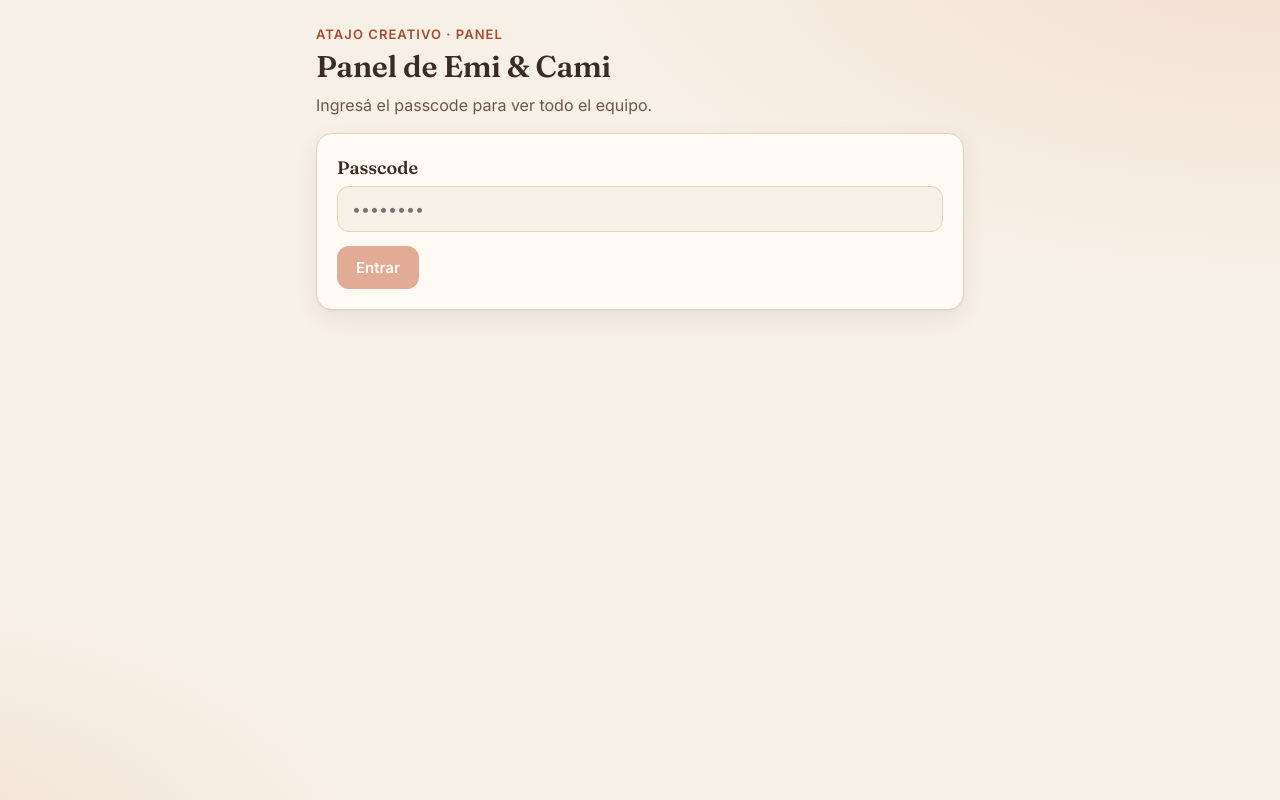
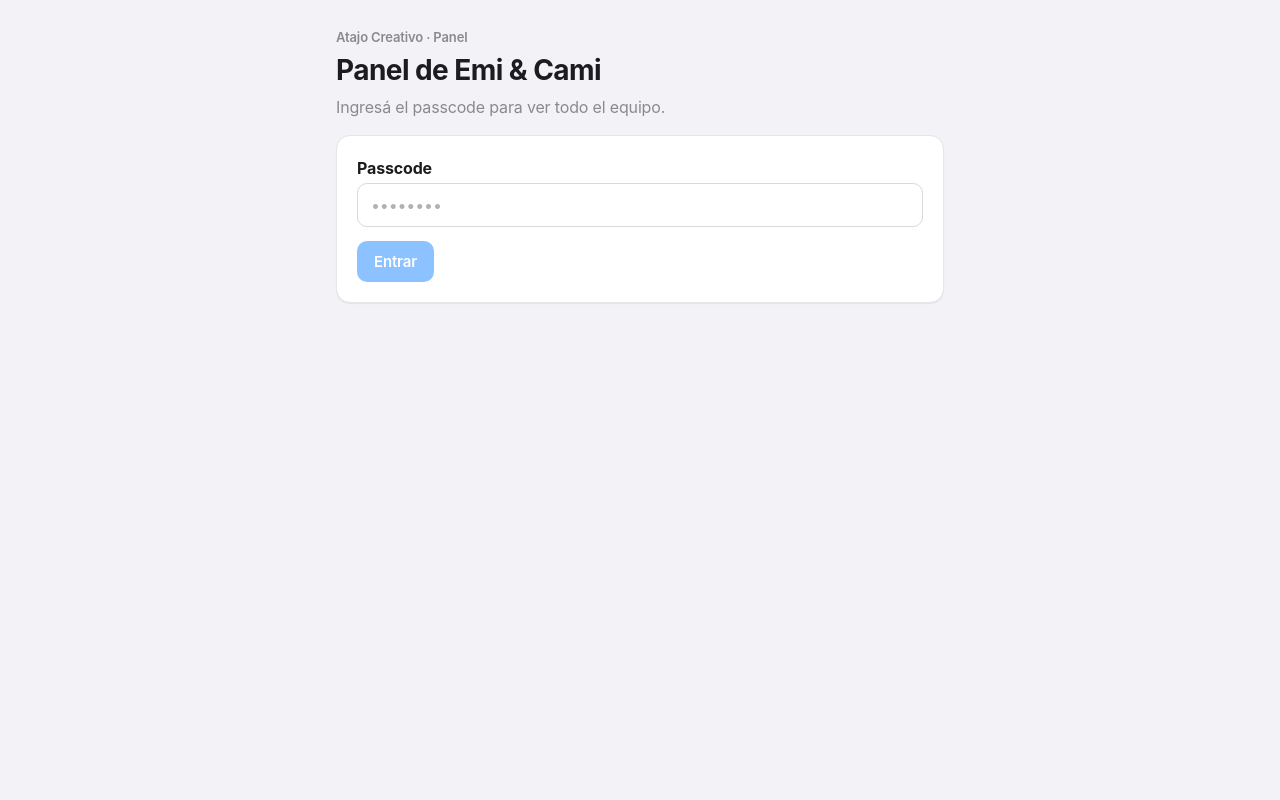
Before and after one commit to emycba94-star/atajo-creativo, a Next.js app: page /panel in a window 1280 px wide. Built offline with nearby package versions, Linux system fonts and the light colour scheme.

Commit message:
Estetica Notion/iOS: fondo claro, tarjetas blancas, tipografia del sistema, azul iOS

```diff
--- a/app/globals.css
+++ b/app/globals.css
@@ -1,24 +1,27 @@
 /* =========================================================
-   Atajo Creativo · estética cálida (terracota / crema)
-   Mobile-first. Tipografía serif display + sans para body.
+   Atajo Creativo · estética Notion / iOS
+   Fondo gris claro, tarjetas blancas, tipografía del sistema,
+   azul iOS de acento. Limpio, con aire. Mobile-first.
    ========================================================= */
 
-@import url("https://fonts.googleapis.com/css2?family=Fraunces:opsz,wght@9..144,400;9..144,500;9..144,600;9..144,700&family=Inter:wght@400;500;600&display=swap");
-
 :root {
-  --crema: #f7f0e6;
-  --crema-2: #efe4d3;
-  --papel: #fffaf3;
-  --terracota: #c65f3a;
-  --terracota-osc: #a94a2c;
-  --terracota-cl: #e08b68;
-  --tinta: #3a2c25;
-  --tinta-suave: #6b574c;
-  --borde: #e2d3bf;
-  --verde: #5c7a56;
-  --verde-cl: #e6efe2;
-  --sombra: 0 1px 2px rgba(58, 44, 37, 0.06), 0 8px 24px rgba(58, 44, 37, 0.07);
-  --radio: 16px;
+  --bg: #f2f2f7;          /* iOS grouped background */
+  --card: #ffffff;
+  --text: #1c1c1e;        /* casi negro iOS */
+  --muted: #8a8a8e;       /* gris secundario iOS */
+  --muted-2: #6b6b70;
+  --border: #e5e5ea;      /* hairline iOS */
+  --border-2: #d8d8dd;
+  --accent: #007aff;      /* azul iOS */
+  --accent-hover: #0063cc;
+  --accent-soft: #eaf3ff;
+  --green: #34c759;
+  --green-soft: #e7f9ec;
+  --amber-soft: #fff4e5;
+  --amber-text: #b25f00;
+  --shadow: 0 1px 2px rgba(0, 0, 0, 0.04), 0 1px 1px rgba(0, 0, 0, 0.03);
+  --radius: 14px;
+  --radius-sm: 10px;
 }
 
 * {
@@ -32,94 +35,93 @@ body {
 }
 
 body {
-  background:
-    radial-gradient(1200px 600px at 100% -10%, rgba(224, 139, 104, 0.18), transparent 60%),
-    radial-gradient(900px 500px at -10% 110%, rgba(198, 95, 58, 0.12), transparent 55%),
-    var(--crema);
-  color: var(--tinta);
-  font-family: "Inter", system-ui, -apple-system, sans-serif;
+  background: var(--bg);
+  color: var(--text);
+  font-family: -apple-system, BlinkMacSystemFont, "SF Pro Text", "Segoe UI",
+    Roboto, Helvetica, Arial, sans-serif;
   font-size: 16px;
-  line-height: 1.55;
+  line-height: 1.5;
   -webkit-font-smoothing: antialiased;
+  -moz-osx-font-smoothing: grayscale;
   min-height: 100vh;
+  letter-spacing: -0.01em;
 }
 
 .wrap {
   width: 100%;
-  max-width: 680px;
+  max-width: 640px;
   margin: 0 auto;
-  padding: 24px 16px 80px;
+  padding: 28px 16px 96px;
 }
 
 .wrap-wide {
-  max-width: 1100px;
+  max-width: 1040px;
 }
 
 h1,
 h2,
 h3 {
-  font-family: "Fraunces", Georgia, serif;
-  color: var(--tinta);
-  line-height: 1.15;
+  color: var(--text);
+  line-height: 1.2;
   margin: 0;
+  letter-spacing: -0.02em;
+  font-weight: 700;
 }
 
 h1 {
-  font-size: 30px;
-  font-weight: 600;
-  letter-spacing: -0.01em;
+  font-size: 28px;
 }
 
 h2 {
-  font-size: 21px;
-  font-weight: 600;
+  font-size: 19px;
+  font-weight: 650;
 }
 
 .eyebrow {
   font-size: 13px;
-  letter-spacing: 0.08em;
-  text-transform: uppercase;
-  color: var(--terracota-osc);
   font-weight: 600;
+  color: var(--muted);
   margin: 0 0 6px;
+  letter-spacing: -0.01em;
 }
 
 .muted {
-  color: var(--tinta-suave);
+  color: var(--muted);
 }
 
 .card {
-  background: var(--papel);
-  border: 1px solid var(--borde);
-  border-radius: var(--radio);
-  box-shadow: var(--sombra);
+  background: var(--card);
+  border: 1px solid var(--border);
+  border-radius: var(--radius);
+  box-shadow: var(--shadow);
   padding: 20px;
 }
 
 .card + .card {
-  margin-top: 16px;
+  margin-top: 14px;
 }
 
 .welcome {
-  background: linear-gradient(180deg, var(--crema-2), var(--papel));
-  border: 1px solid var(--borde);
-  border-radius: var(--radio);
-  padding: 18px 20px;
-  font-size: 15.5px;
-  color: var(--tinta-suave);
+  background: var(--accent-soft);
+  border: 1px solid #d6e8ff;
+  border-radius: var(--radius);
+  padding: 16px 18px;
+  font-size: 15px;
+  color: #35485c;
+  line-height: 1.55;
 }
 
 label.q-label {
   display: block;
-  font-family: "Fraunces", Georgia, serif;
-  font-size: 18px;
-  font-weight: 600;
-  margin-bottom: 4px;
+  font-size: 16px;
+  font-weight: 650;
+  margin-bottom: 3px;
+  letter-spacing: -0.01em;
 }
 
 .q-hint {
   font-size: 13.5px;
-  color: var(--tinta-suave);
+  color: var(--muted);
   margin: 0 0 10px;
 }
 
@@ -129,24 +131,31 @@ input[type="password"] {
   width: 100%;
   font-family: inherit;
   font-size: 16px;
-  color: var(--tinta);
-  background: var(--crema);
-  border: 1.5px solid var(--borde);
-  border-radius: 12px;
-  padding: 12px 14px;
+  color: var(--text);
+  background: var(--card);
+  border: 1px solid var(--border-2);
+  border-radius: var(--radius-sm);
+  padding: 11px 13px;
   resize: vertical;
-  transition: border-color 0.15s, background 0.15s;
+  transition: border-color 0.15s, box-shadow 0.15s;
+  letter-spacing: -0.01em;
 }
 
 textarea {
-  min-height: 76px;
+  min-height: 72px;
+  line-height: 1.5;
+}
+
+textarea::placeholder,
+input::placeholder {
+  color: #b0b0b5;
 }
 
 textarea:focus,
 input:focus {
   outline: none;
-  border-color: var(--terracota-cl);
-  background: var(--papel);
+  border-color: var(--accent);
+  box-shadow: 0 0 0 3px var(--accent-soft);
 }
 
 .btn {
@@ -157,39 +166,41 @@ input:focus {
   font-family: inherit;
   font-size: 15px;
   font-weight: 600;
-  border-radius: 12px;
-  border: 1.5px solid transparent;
-  padding: 11px 18px;
+  border-radius: var(--radius-sm);
+  border: 1px solid transparent;
+  padding: 10px 16px;
   cursor: pointer;
-  transition: transform 0.05s, background 0.15s, border-color 0.15s;
+  transition: background 0.15s, border-color 0.15s, opacity 0.15s;
   text-decoration: none;
+  letter-spacing: -0.01em;
 }
 
 .btn:active {
-  transform: translateY(1px);
+  opacity: 0.85;
 }
 
 .btn-primary {
-  background: var(--terracota);
+  background: var(--accent);
   color: #fff;
 }
 
 .btn-primary:hover {
-  background: var(--terracota-osc);
+  background: var(--accent-hover);
 }
 
 .btn-ghost {
-  background: var(--papel);
-  color: var(--terracota-osc);
-  border-color: var(--borde);
+  background: var(--card);
+  color: var(--accent);
+  border-color: var(--border-2);
 }
 
 .btn-ghost:hover {
-  border-color: var(--terracota-cl);
+  background: #fafafa;
+  border-color: var(--accent);
 }
 
 .btn:disabled {
-  opacity: 0.5;
+  opacity: 0.45;
   cursor: not-allowed;
 }
 
@@ -202,7 +213,7 @@ input:focus {
 
 .save-state {
   font-size: 13px;
-  color: var(--tinta-suave);
+  color: var(--muted);
   min-height: 18px;
   display: inline-flex;
   align-items: center;
@@ -217,16 +228,16 @@ input:focus {
 }
 
 .dot-saving {
-  background: var(--terracota-cl);
+  background: var(--accent);
   animation: pulse 1s infinite;
 }
 
 .dot-saved {
-  background: var(--verde);
+  background: var(--green);
 }
 
 @keyframes pulse {
-  0%, 100% { opacity: 0.4; }
+  0%, 100% { opacity: 0.35; }
   50% { opacity: 1; }
 }
 
@@ -236,33 +247,34 @@ input:focus {
   font-weight: 600;
   padding: 3px 10px;
   border-radius: 999px;
+  letter-spacing: -0.01em;
 }
 
 .badge-sent {
-  background: var(--verde-cl);
-  color: var(--verde);
+  background: var(--green-soft);
+  color: #1e8a3b;
 }
 
 .badge-draft {
-  background: var(--crema-2);
-  color: var(--tinta-suave);
+  background: #f0f0f2;
+  color: var(--muted-2);
 }
 
 .nudge {
-  background: #fdf1e7;
-  border: 1px solid var(--terracota-cl);
-  border-radius: 12px;
+  background: var(--amber-soft);
+  border: 1px solid #ffe0b8;
+  border-radius: var(--radius-sm);
   padding: 12px 14px;
   font-size: 14px;
-  color: var(--terracota-osc);
+  color: var(--amber-text);
   margin-bottom: 16px;
 }
 
 .divider {
   height: 1px;
-  background: var(--borde);
+  background: var(--border);
   border: 0;
-  margin: 24px 0;
+  margin: 26px 0;
 }
 
 /* Historial */
@@ -271,9 +283,14 @@ input:focus {
   justify-content: space-between;
   align-items: center;
   gap: 10px;
-  padding: 12px 0;
-  border-bottom: 1px solid var(--borde);
+  padding: 13px 0;
+  border-bottom: 1px solid var(--border);
   cursor: pointer;
+  transition: opacity 0.15s;
+}
+
+.hist-item:hover {
+  opacity: 0.65;
 }
 
 .hist-item:last-child {
@@ -282,16 +299,16 @@ input:focus {
 
 /* Panel */
 .stat-bar {
-  height: 10px;
-  background: var(--crema-2);
+  height: 8px;
+  background: #ececef;
   border-radius: 999px;
   overflow: hidden;
-  margin-top: 10px;
+  margin-top: 12px;
 }
 
 .stat-fill {
   height: 100%;
-  background: linear-gradient(90deg, var(--terracota-cl), var(--terracota));
+  background: var(--accent);
   border-radius: 999px;
   transition: width 0.4s;
 }
@@ -304,23 +321,23 @@ input:focus {
 }
 
 .stat-num {
-  font-family: "Fraunces", serif;
-  font-size: 28px;
-  font-weight: 600;
-  color: var(--terracota-osc);
+  font-size: 30px;
+  font-weight: 700;
+  color: var(--text);
+  letter-spacing: -0.03em;
 }
 
 .stat-lbl {
   font-size: 12.5px;
-  color: var(--tinta-suave);
+  color: var(--muted);
 }
 
 .toggle {
   display: inline-flex;
-  background: var(--crema-2);
-  border-radius: 999px;
-  padding: 4px;
-  gap: 4px;
+  background: #e9e9ec;
+  border-radius: 9px;
+  padding: 2px;
+  gap: 2px;
 }
 
 .toggle button {
@@ -328,38 +345,44 @@ input:focus {
   background: transparent;
   font-family: inherit;
   font-size: 14px;
-  font-weight: 600;
-  color: var(--tinta-suave);
-  padding: 7px 14px;
-  border-radius: 999px;
+  font-weight: 550;
+  color: var(--muted-2);
+  padding: 6px 14px;
+  border-radius: 7px;
   cursor: pointer;
+  transition: background 0.15s, color 0.15s;
 }
 
 .toggle button.active {
-  background: var(--papel);
-  color: var(--terracota-osc);
-  box-shadow: var(--sombra);
+  background: var(--card);
+  color: var(--text);
+  box-shadow: 0 1px 2px rgba(0, 0, 0, 0.08);
 }
 
 .week-nav {
   display: flex;
   align-items: center;
-  gap: 10px;
+  gap: 8px;
 }
 
 .week-nav button {
-  border: 1.5px solid var(--borde);
-  background: var(--papel);
-  border-radius: 10px;
-  width: 38px;
-  height: 38px;
-  font-size: 18px;
+  border: 1px solid var(--border-2);
+  background: var(--card);
+  border-radius: 9px;
+  width: 36px;
+  height: 36px;
+  font-size: 17px;
   cursor: pointer;
-  color: var(--terracota-osc);
+  color: var(--accent);
+  transition: background 0.15s;
+}
+
+.week-nav button:hover:not(:disabled) {
+  background: #fafafa;
 }
 
 .week-nav button:disabled {
-  opacity: 0.4;
+  opacity: 0.35;
   cursor: not-allowed;
 }
 
@@ -368,17 +391,17 @@ input:focus {
 }
 
 .answer-q {
-  font-family: "Fraunces", serif;
-  font-size: 15px;
-  font-weight: 600;
-  color: var(--tinta);
+  font-size: 14px;
+  font-weight: 650;
+  color: var(--text);
 }
 
 .answer-a {
   font-size: 14.5px;
-  color: var(--tinta-suave);
+  color: var(--muted-2);
   white-space: pre-wrap;
   margin-top: 2px;
+  line-height: 1.5;
 }
 
 .answer-a.empty {
@@ -389,8 +412,8 @@ input:focus {
 .person-chip {
   font-size: 13px;
   font-weight: 600;
-  color: var(--terracota-osc);
-  background: var(--crema-2);
+  color: var(--accent);
+  background: var(--accent-soft);
   padding: 3px 10px;
   border-radius: 999px;
   display: inline-block;
@@ -401,14 +424,14 @@ input:focus {
   white-space: pre-wrap;
   font-size: 15px;
   line-height: 1.65;
-  color: var(--tinta);
+  color: var(--text);
 }
 
 .spinner {
-  width: 18px;
-  height: 18px;
-  border: 2.5px solid var(--crema-2);
-  border-top-color: var(--terracota);
+  width: 16px;
+  height: 16px;
+  border: 2.5px solid rgba(255, 255, 255, 0.4);
+  border-top-color: #fff;
   border-radius: 50%;
   animation: spin 0.7s linear infinite;
   display: inline-block;
@@ -419,11 +442,11 @@ input:focus {
 }
 
 .error {
-  color: var(--terracota-osc);
+  color: #c0362c;
   font-size: 14px;
-  background: #fdf1e7;
-  border: 1px solid var(--terracota-cl);
-  border-radius: 10px;
+  background: #fdeceb;
+  border: 1px solid #f7cfcb;
+  border-radius: var(--radius-sm);
   padding: 10px 12px;
 }
 
@@ -434,10 +457,7 @@ input:focus {
 }
 
 @media (max-width: 520px) {
-  .stat-grid {
-    grid-template-columns: repeat(3, 1fr);
-  }
   h1 {
-    font-size: 26px;
+    font-size: 25px;
   }
 }
```
